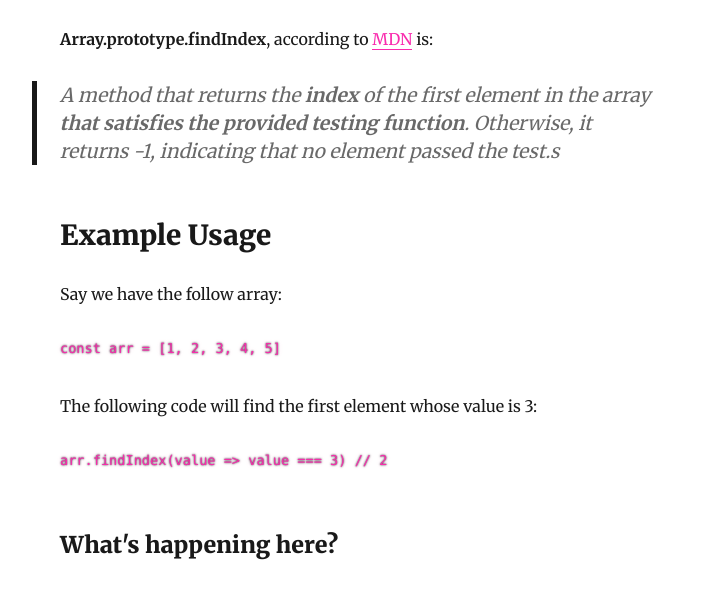
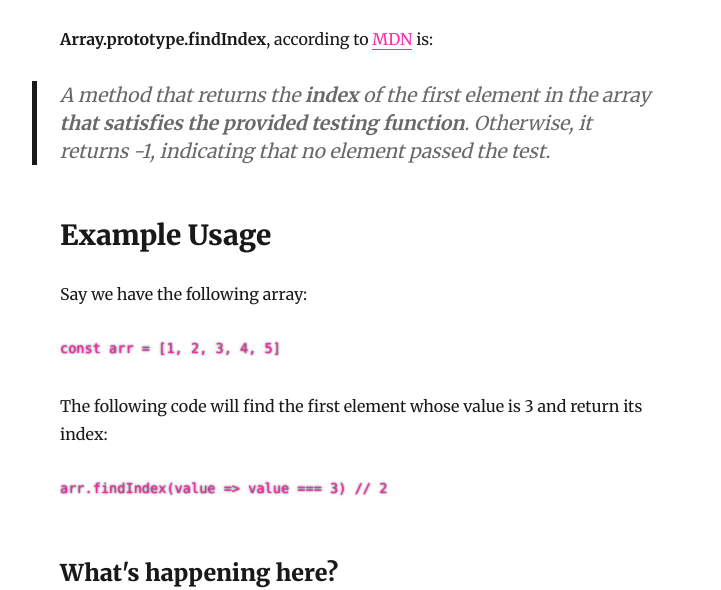
Before and after one commit to dutzi/dutzi.github.io, a Gatsby site: page /using-find-index/ in a window 1280 px wide. Shown: the part 214-804 px from the top of the page, without its empty margins (265-986 px from the left). Built offline with nearby package versions, Linux system fonts and the light colour scheme; Gatsby itself is replaced by a stand-in of ours; some packages are replaced by stand-ins of ours; code samples lack their colours.

Commit message:
clean up

````diff
--- a/content/blog/using-find-index/index.md
+++ b/content/blog/using-find-index/index.md
@@ -7,17 +7,17 @@ tags: array findIndex
 
 **Array.prototype.findIndex**, according to [MDN](https://developer.mozilla.org/en-US/docs/Web/JavaScript/Reference/Global_Objects/Array/findIndex) is:
 
-> A method that returns the **index** of the first element in the array **that satisfies the provided testing function**. Otherwise, it returns -1, indicating that no element passed the test.s
+> A method that returns the **index** of the first element in the array **that satisfies the provided testing function**. Otherwise, it returns -1, indicating that no element passed the test.
 
 ## Example Usage
 
-Say we have the follow array:
+Say we have the following array:
 
 ```js
 const arr = [1, 2, 3, 4, 5]
 ```
 
-The following code will find the first element whose value is 3:
+The following code will find the first element whose value is 3 and return its index:
 
 ```js
 arr.findIndex(value => value === 3) // 2
@@ -71,7 +71,7 @@ But that just makes no sense.
 However, by calling `findIndex` and passing it a callback that looks for a specific name within the object passed to it, we could accomplish this easily:
 
 ```js
-students.findIndex(student => student.name === 'Dave'))
+students.findIndex(student => student.name === 'Dave')
 ```
 
 ## Array.findIndex vs Array.find
````
